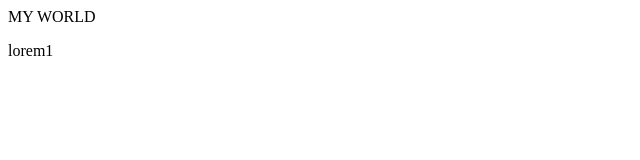
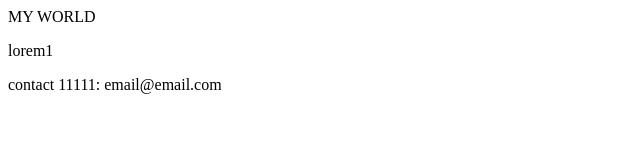
Before and after one commit to davbig/git-test, a plain HTML site: page index.html in a window 1280 px wide. Shown: the whole page, without its empty margins (0-640 px from the left). Drawn offline with Linux system fonts and the light colour scheme.

Commit message:
footer 2

```diff
--- a/index.html
+++ b/index.html
@@ -10,4 +10,8 @@
 <body>
     <p>lorem1</p>
 </body>
+<div id="footer">
+    contact 11111: email@email.com
+  </div>
+
 </html>
```
